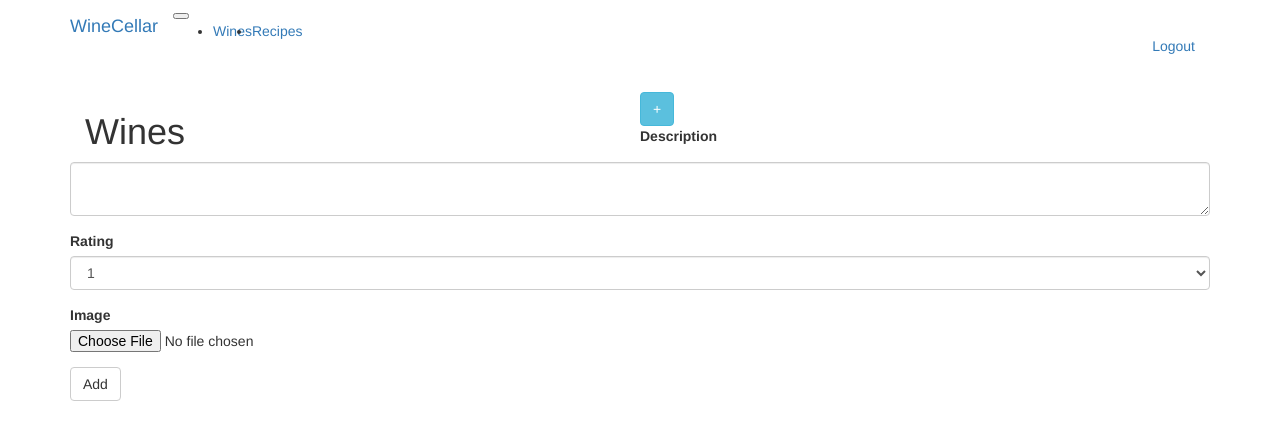
After one commit to yonigottesman/mywincellar, a Flask app: page /wine/ in a window 1280 px wide, after a click that opens the changed part. The commit adds this page. Shown: the top 440 px of the page. Run offline with Flask 2, Linux system fonts and the light colour scheme; the visitor is signed in with stand-in values (Sample User, id 1); data comes from the database, SQL or seed files in the repository; data that the repository does not hold is empty; some libraries are stand-ins or nearby versions.

Commit message:
wines as blueprint

```diff
--- a/app/__init__.py
+++ b/app/__init__.py
@@ -34,6 +34,9 @@ def create_app(config_class=Config):
     from app.errors import bp as errors_bp
     app.register_blueprint(errors_bp)
 
+    from app.wine import bp as wine_bp
+    app.register_blueprint(wine_bp, url_prefix='/wine')
+
     return app
 
 from app import models
--- a/app/models.py
+++ b/app/models.py
@@ -43,4 +43,5 @@ class Wine(db.Model):
 
 @listens_for(Wine, 'after_delete')
 def on_delete(mapper, connection, wine):
-    os.remove(wine.file_name)
+    if wine.file_name:
+        os.remove(wine.file_name)
--- a/app/templates/base.html
+++ b/app/templates/base.html
@@ -23,20 +23,20 @@
 
 <nav class="navbar navbar-expand-lg navbar-light bg-light">
   <div class="container">
-    <a class="navbar-brand" href="#">WineCellar</a>
-    <button class="navbar-toggler" type="button" data-toggle="collapse" data-target="#navbarNav" aria-controls="navbarNav" aria-expanded="false" aria-label="Toggle navigation">
+  <a class="navbar-brand" href="{{ url_for('main.index') }}">WineCellar</a>
+  <button class="navbar-toggler" type="button" data-toggle="collapse" data-target="#navbarSupportedContent" aria-controls="navbarSupportedContent" aria-expanded="false" aria-label="Toggle navigation">
     <span class="navbar-toggler-icon"></span>
   </button>
-    <div class="collapse navbar-collapse" id="navbarNav">
-      <ul class="navbar-nav">
-        <li class="nav-item active">
-          <a class="nav-link" href="{{ url_for('main.index') }}">Home <span class="sr-only">(current)</span></a>
+
+  <div class="collapse navbar-collapse" id="navbarSupportedContent">
+    <ul class="navbar-nav mr-auto">
+      <li class="nav-item {{wines_active_status}}">
+        <a class="nav-link" href="{{ url_for('wine.index') }}">Wines <span class="sr-only">(current)</span></a>
+      </li>
+      <li class="nav-item {{recipes_active_status}}">
+        <a class="nav-link" href="#">Recipes</a>
       </li>
     </ul>
-
-
-
-    </div>
     <ul class="nav navbar-nav navbar-right">
       {% if current_user.is_anonymous %}
       <li><a href="{{ url_for('auth.login') }}">Login</a></li>
@@ -44,11 +44,9 @@
       <li><a href="{{ url_for('auth.logout') }}">Logout</a></li>
       {% endif %}
     </ul>
-
+  </div>
 </div>
 </nav>
-
-
 
 {% endblock %}
 
--- a/app/templates/_wine.html
+++ b/app/templates/wine/_wine.html
@@ -4,8 +4,8 @@
     <tr class="" href="#">
         <td class="col-12">
             {% if wine.file_name %}
-            <a href="{{ url_for('main.upload', wine_id=wine.id) }}">
-                <img src="{{ url_for('main.upload', wine_id=wine.id) }}" style="width: 128px" alt="wine image">
+            <a href="{{ url_for('wine.upload', wine_id=wine.id) }}">
+                <img src="{{ url_for('wine.upload', wine_id=wine.id) }}" style="width: 128px" alt="wine image">
             </a>
             {% endif%}
 
@@ -25,7 +25,7 @@
             {{wine.timestamp.year}}/{{wine.timestamp.strftime('%b')}}
         </td>
       <td>
-        <a href="{{ url_for('main.edit_wine', wine_id=wine.id) }}"> <p href=#>&#9998;</p></a>
+        <a href="{{ url_for('wine.edit_wine', wine_id=wine.id) }}"> <p href=#>&#9998;</p></a>
 
       </td>
     </tr>
--- /dev/null
+++ b/app/templates/wine/index.html
@@ -0,0 +1,25 @@
+{% extends "base.html" %}
+{% import 'bootstrap/wtf.html' as wtf %}
+
+{% block app_content %}
+<div class="p-4 p-md-5 mb-4 text-white rounded bg-danger">
+    <div class="col-md-6 px-0">
+      <h1 class="display-4 font-italic">Wines</h1>
+    </div>
+</div>
+
+
+    {% if form %}
+    <button type="button" class="btn btn-info" data-toggle="collapse" data-target="#addwine">+</button>
+    <div id="addwine" class="collapse">
+        {{ wtf.quick_form(form) }}
+    </div>
+    {% endif %}
+    </br>
+    </br>
+    </br>
+
+    {% for wine in wines %}
+        {% include 'wine/_wine.html' %}
+    {% endfor %}
+{% endblock %}
--- /dev/null
+++ b/app/wine/__init__.py
@@ -0,0 +1,5 @@
+from flask import Blueprint
+
+bp = Blueprint('wine', __name__)
+
+from app.wine import routes
--- /dev/null
+++ b/app/wine/forms.py
@@ -0,0 +1,21 @@
+from flask_wtf import FlaskForm
+from wtforms import StringField, PasswordField, BooleanField, SubmitField, TextAreaField, SelectField
+from wtforms.validators import ValidationError, DataRequired, Email, EqualTo, Length
+from app.models import User
+
+
+from flask_wtf.file import FileField
+
+
+class WineForm(FlaskForm):
+    description = TextAreaField('Description', validators=[
+        DataRequired(), Length(min=1, max=140)])
+    rating = SelectField('Rating',choices=[1,2,3,4,5])
+    image = FileField('Image')
+    submit = SubmitField('Add')
+
+class EditWineForm(WineForm):
+    submit = SubmitField('Edit')
+    delete = SubmitField('Delete',render_kw={'class':'btn-danger'})
+    image = FileField('Replace Image')
+    delete_image = BooleanField('Delete Image')
--- /dev/null
+++ b/app/wine/routes.py
@@ -0,0 +1,121 @@
+from flask import render_template, flash, redirect, url_for, request, abort, current_app ,send_from_directory
+from flask_login import current_user, login_required
+from app import db
+from app.wine.forms import WineForm, EditWineForm
+from app.models import Wine
+from app.wine import bp
+from werkzeug.utils import secure_filename
+import os
+import imghdr
+from PIL import Image
+from io import BytesIO
+from sqlalchemy import desc
+
+
+def validate_image(stream):
+    header = stream.read(512)
+    stream.seek(0)
+    file_format = imghdr.what(None, header)
+    if not file_format:
+        return None
+    return '.' + (file_format if file_format != 'jpeg' else 'jpg')
+
+
+def get_path(wine_id):
+    directory = os.path.join(current_app.root_path,
+                             current_app.config['UPLOAD_PATH'],
+                             current_user.get_id(),
+                             str(wine_id))
+    return directory
+
+
+
+def valid_file(uploaded_file):
+    filename = secure_filename(uploaded_file.filename)
+    file_ext = os.path.splitext(filename)[1]
+    if file_ext not in current_app.config['UPLOAD_EXTENSIONS'] or \
+        file_ext != validate_image(uploaded_file.stream):
+            return False
+
+    return True
+
+
+def store_file(uploaded_file, wine):
+    if wine.file_name:
+        os.remove(wine.file_name)
+    filename = secure_filename(uploaded_file.filename)
+    directory = get_path(wine.id)
+    if not os.path.exists(directory):
+        os.makedirs(directory)
+    file_bytes = BytesIO(uploaded_file.read())
+    Image.open(file_bytes).convert('RGB') \
+        .save(os.path.join(directory, filename),format='JPEG',optimize=True,quality=10)
+    wine.file_name = os.path.join(get_path(wine.id), secure_filename(uploaded_file.filename))
+
+
+@bp.route('/', methods=['GET', 'POST'])
+@bp.route('/index', methods=['GET', 'POST'])
+@login_required
+def index():
+    form = WineForm()
+    if form.validate_on_submit():
+        wine = Wine(body=form.description.data, author=current_user, rating=form.rating.data)
+        db.session.add(wine)
+        db.session.commit()
+        uploaded_file = form.image.data
+        if uploaded_file != None:
+            if not valid_file(uploaded_file):
+                flash('Image Error!','alert-danger')
+                return redirect(url_for('wine.index'))
+            store_file(uploaded_file, wine)
+
+        db.session.commit()
+        flash('Added new wine!','alert-info')
+        return redirect(url_for('wine.index'))
+
+    return render_template("wine/index.html", form=form,
+                           wines=current_user.wines.order_by(desc(Wine.timestamp)).all(),
+                           wines_active_status='active')
+
+
+@bp.route('/uploads/<wine_id>')
+@login_required
+def upload(wine_id):
+    wine = current_user.wines.filter_by(id=wine_id).first()
+    if not wine:
+        abort(404)
+    filename = wine.file_name
+    os.path.split(filename)
+    return send_from_directory(os.path.dirname(filename),os.path.basename(filename))
+
+
+@bp.route('/wines/<wine_id>', methods=['GET', 'POST'])
+@login_required
+def edit_wine(wine_id):
+
+    wine = current_user.wines.filter_by(id=wine_id).first()
+    if not wine:
+        abort(404)
+
+    form = EditWineForm(rating=wine.rating, description=wine.body)
+    if form.validate_on_submit():
+        if form.delete.data:
+            db.session.delete(wine)
+        else:
+            wine.body=form.description.data
+            wine.rating=form.rating.data
+            uploaded_file = form.image.data
+            if uploaded_file != None:
+                if not valid_file(uploaded_file):
+                    flash('Image Error!','alert-danger')
+                    return redirect(url_for('wine.edit_wine',wine_id=wine_id))
+                store_file(uploaded_file, wine)
+            if form.delete_image.data:
+                os.remove(wine.file_name)
+                wine.file_name = None
+
+        db.session.commit()
+        flash('Edit Done!','alert-info')
+        return redirect(url_for('wine.index'))
+    return render_template('wine/edit_wine.html', form=form,
+                           wines_active_status='active')
```
Also changed, not shown: app/main/forms.py (deleted, +0 -47 lines), app/main/routes.py (+1 -108 lines), app/templates/index.html (+13 -14 lines), app/templates/wine/edit_wine.html (added, +26 -0 lines), 1 other file. Lines whose indentation alone changed are shown as unchanged.
